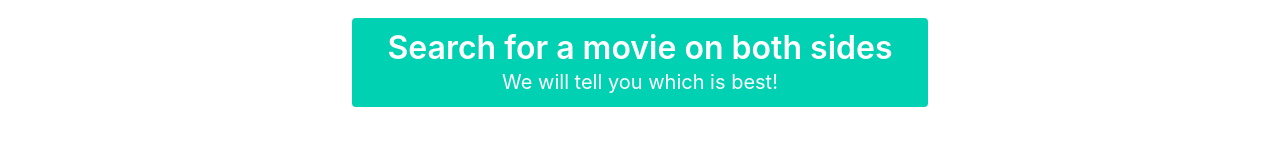
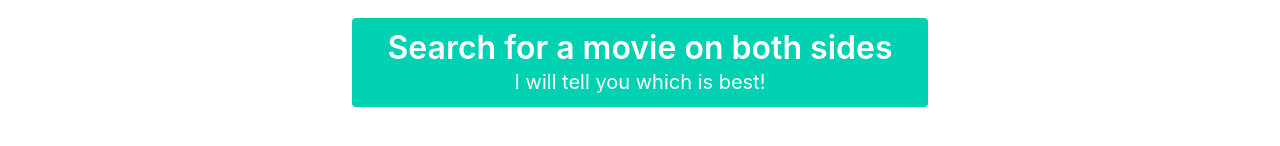
Before and after one commit to sharmashubham850/Movie-Fight, a plain HTML site: page index.html in a window 1280 px wide. Shown: the part 250-396 px from the top of the page. Drawn offline with nearby package versions, Linux system fonts and the light colour scheme.

Commit message:
Changed header

```diff
--- a/index.html
+++ b/index.html
@@ -37,7 +37,7 @@
 
       <div class="column is-half notification is-primary tutorial">
         <h1 class="title">Search for a movie on both sides</h1>
-        <p class="subtitle">We will tell you which is best!</p>
+        <p class="subtitle">I will tell you which is best!</p>
       </div>
     </div>
 
```
